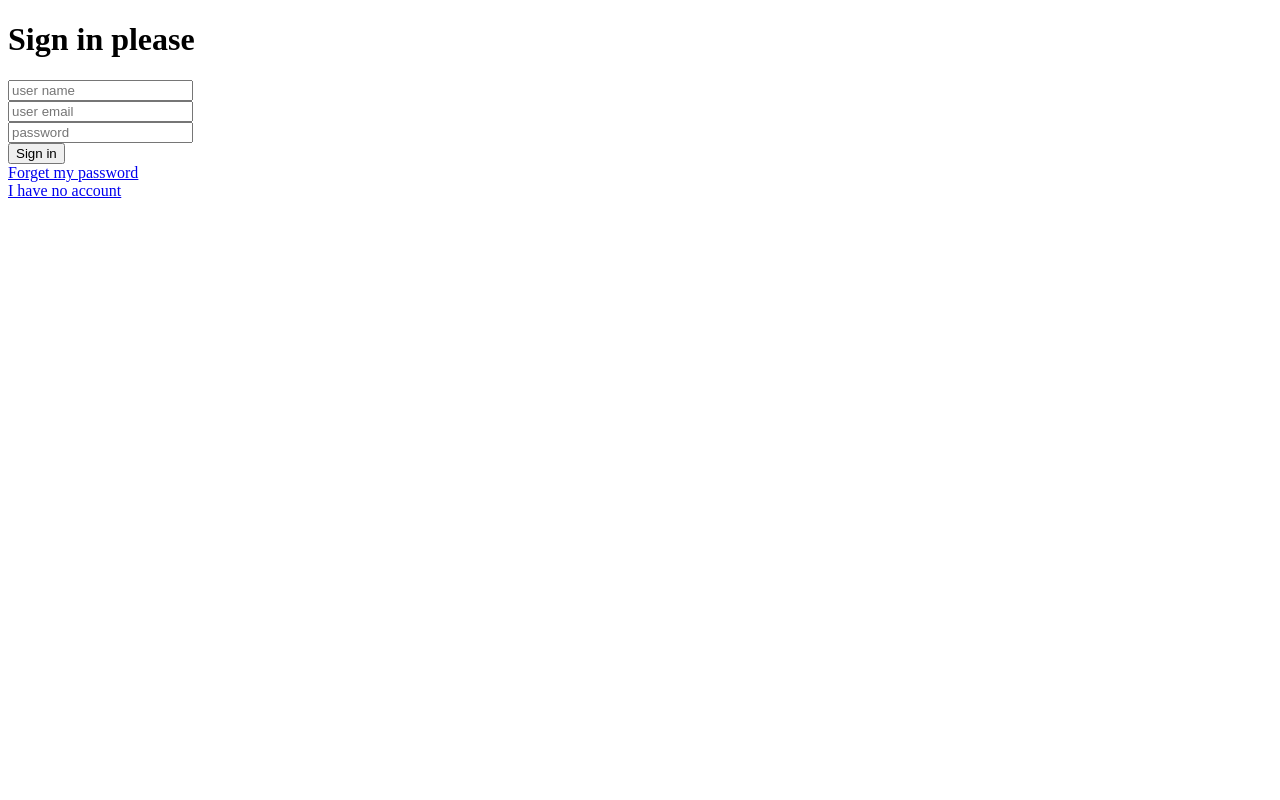
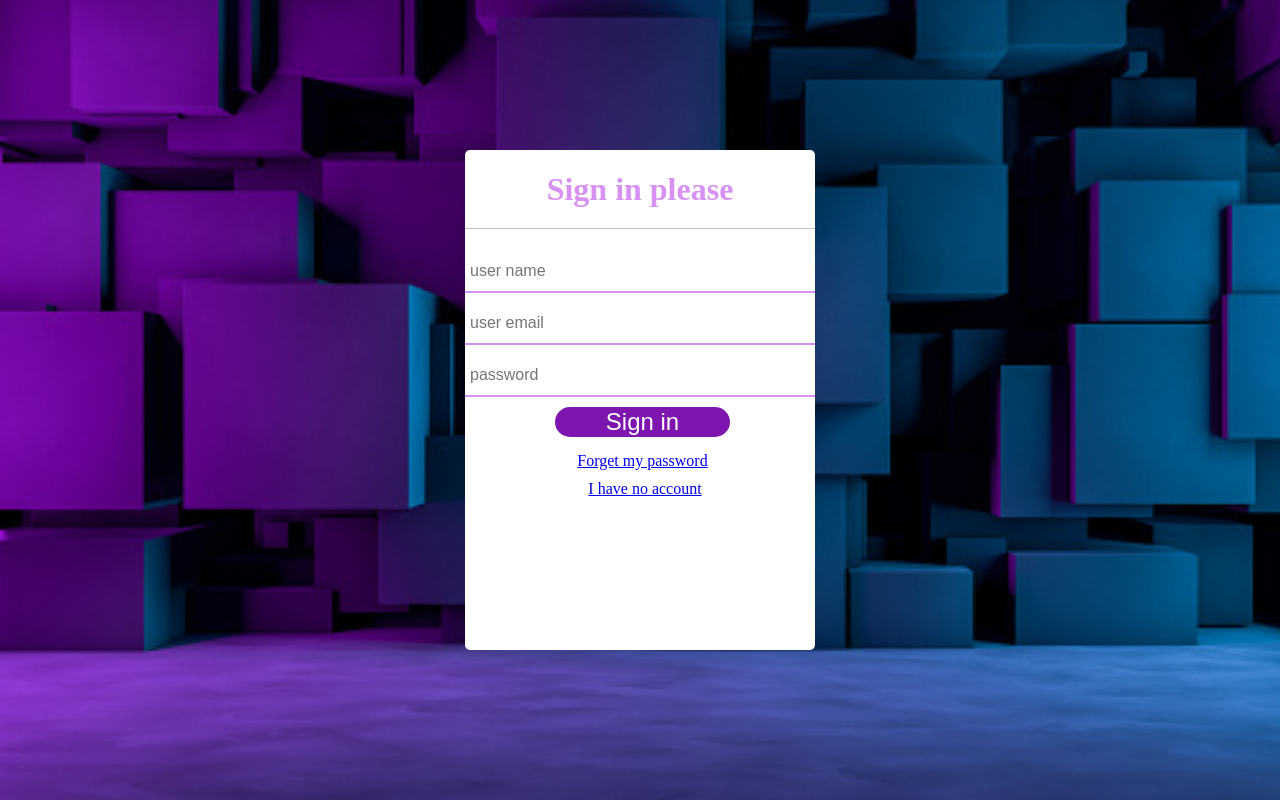
Before and after one commit to shakilzihad/html-css, a plain HTML site: page index.html in a window 1280 px wide. Drawn offline with Linux system fonts and the light colour scheme.

Commit message:
dswqed
fdfdw3w

```diff
--- a/index.html
+++ b/index.html
@@ -4,10 +4,11 @@
     <meta charset="UTF-8">
     <meta http-equiv="X-UA-Compatible" content="IE=edge">
     <meta name="viewport" content="width=device-width, initial-scale=1.0">
-    <link rel="stylesheet" href="../dit463, html/pages/sign up.html">
-    <link rel="stylesheet" href="../dit463, html/pages/forgetpass.html">
+    <link rel="stylesheet" href="/pages/forgetpass.html">
+    <link rel="stylesheet" href="/pages/sign up.html">
+    <link rel="stylesheet" href="style.css">
     <title>First project by Shakil</title>
-    <link rel="stylesheet" href="../dit463, html/style.css">
+
 </head>
 <body>
 
@@ -37,9 +38,9 @@
         </div>
         <input type="submit" value="Sign in">
 
-        <div class="pass"><a href="../dit463, html/pages/forgetpass.html">Forget my password</a></div>
+        <div class="pass"><a href="pages/forgetpass.html">Forget my password</a></div>
 
-        <div class="signup"><a href="../dit463, html/pages/sign up.html">I have no account</a></div>
+        <div class="signup"><a href="pages/sign up.html">I have no account</a></div>
 
         </form>
 
```
